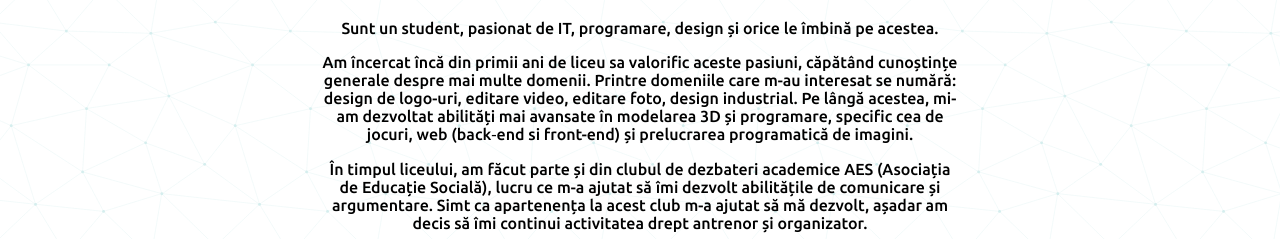
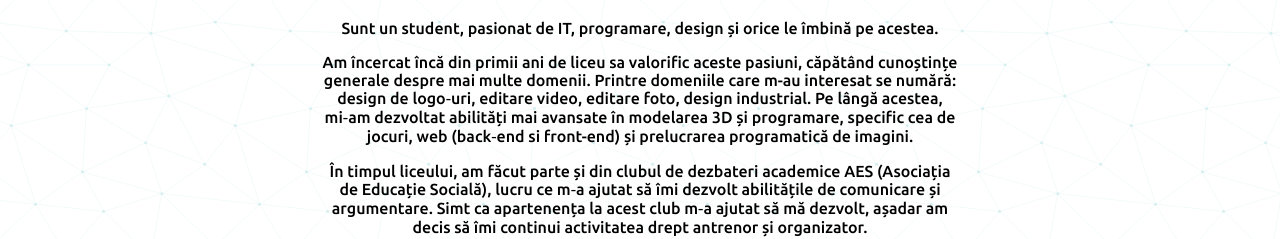
Before and after one commit to sergiumicu/sergiumicu.github.io, a plain HTML site: page index.html in a window 1280 px wide. Shown: the part 714-953 px from the top of the page. Drawn offline with Linux system fonts and the light colour scheme.

Commit message:
Update index.html

```diff
--- a/index.html
+++ b/index.html
@@ -66,12 +66,12 @@
                 Sunt un student, pasionat de IT, programare, design și orice le îmbină pe acestea.
             </p>
             <p>
-                Am încercat încă din primii ani de liceu sa valorific aceste pasiuni, căpătând cunoștințe generale despre mai multe domenii. Printre domeniile care m-au interesat se numără: design de logo-uri, editare video, editare foto, design industrial.
-                Pe lângă acestea, mi-am dezvoltat abilități mai avansate în modelarea 3D și programare, specific cea de jocuri, web (back‑end si front-end) și prelucrarea programatică de imagini.
+                Am încercat încă din primii ani de liceu sa valorific aceste pasiuni, căpătând cunoștințe generale despre mai multe domenii. Printre domeniile care m-au interesat se numără: design de logo‑uri, editare video, editare foto, design industrial.
+                Pe lângă acestea, mi‑am dezvoltat abilități mai avansate în modelarea 3D și programare, specific cea de jocuri, web (back‑end si front-end) și prelucrarea programatică de imagini.
             </p>
             <p>
-                În timpul liceului, am făcut parte și din clubul de dezbateri academice AES (Asociația de Educație Socială), lucru ce m-a ajutat să îmi dezvolt abilitățile de comunicare și argumentare.
-                Simt ca apartenența la acest club m-a ajutat să mă dezvolt, așadar am decis să îmi continui activitatea drept antrenor și organizator.
+                În timpul liceului, am făcut parte și din clubul de dezbateri academice AES (Asociația de Educație Socială), lucru ce m‑a ajutat să îmi dezvolt abilitățile de comunicare și argumentare.
+                Simt ca apartenența la acest club m‑a ajutat să mă dezvolt, așadar am decis să îmi continui activitatea drept antrenor și organizator.
             </p>
         </div>
         <div class="row">
```
